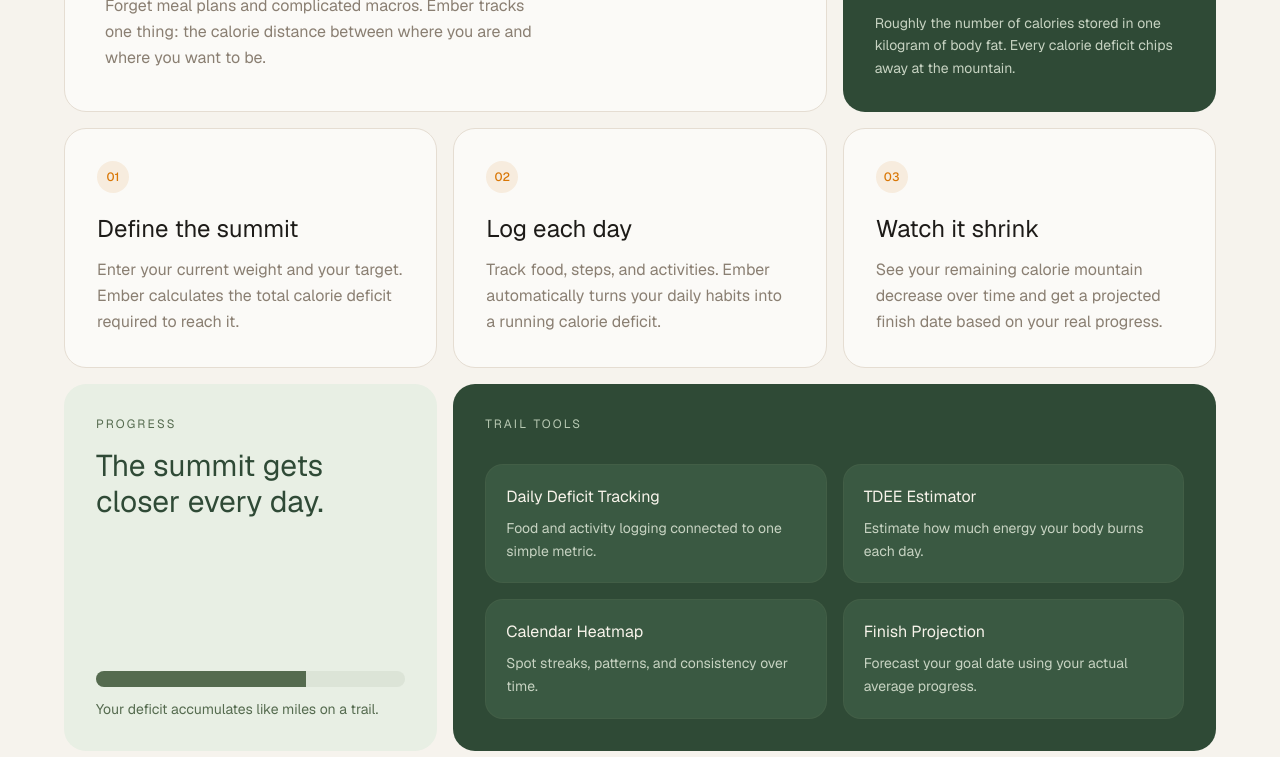
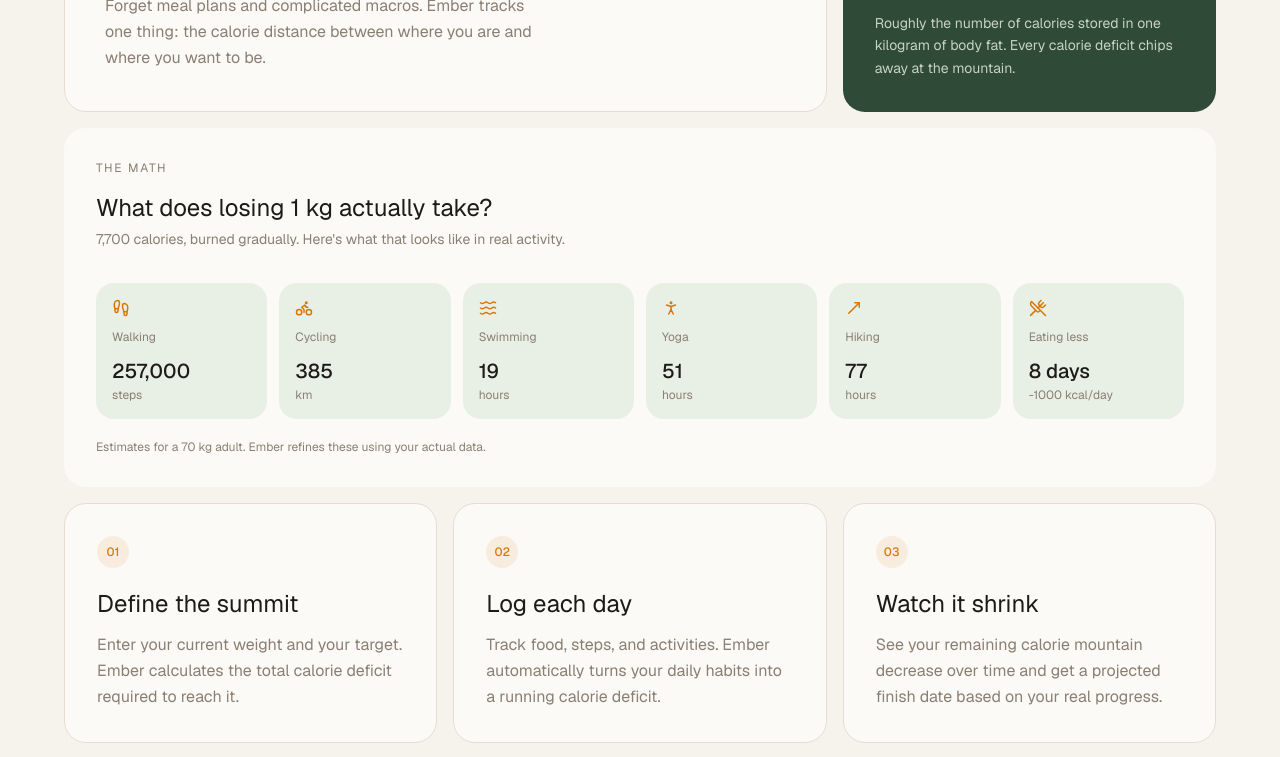
Before and after one commit to bhavv04/ember, a Next.js app: page / in a window 1280 px wide. Shown: the part 1220-1977 px from the top of the page. Built offline with nearby package versions, Linux system fonts and the light colour scheme; no server answers.

Commit message:
feat: add math card to howitworks page

```diff
--- a/src/app/globals.css
+++ b/src/app/globals.css
@@ -52,6 +52,7 @@
   --color-ember-secondary-page: var(--ember-secondary-page);
   --color-ember-card:         var(--ember-card);
   --color-ember-card-border:  var(--ember-card-border);
+  --color-ember-grid:         var(--ember-grid);
   --color-ember-ink:          var(--ember-ink);
   --color-ember-muted:        var(--ember-muted);
 
@@ -112,6 +113,7 @@
   --ember-card-border:  #e5ddd2;
   --ember-ink:          #1d1b18;
   --ember-muted:        #8a7f72;
+  --ember-grid:         #e5ddd2;   /* grid lines in math card, also used as dark border between light cards */
 
   /* Forest greens */
   --ember-forest:       #2f4a36;   /* dark panel bg, CTA bg           */
--- a/src/app/homepage/components/Navbar.tsx
+++ b/src/app/homepage/components/Navbar.tsx
@@ -37,7 +37,7 @@
         </Link>
 
         {/* Actions */}
-        <div className="flex items-center gap-1 pr-1">
+        <div className="flex items-center gap-1.5 pr-1">
           {!isLoaded ? (
             <div className="w-7 h-7 rounded-full bg-gray-200 animate-pulse" />
           ) : isSignedIn ? (
@@ -46,7 +46,7 @@
             <>
               <Link
                 href="/sign-in"
-                className="text-xs text-gray-500 hover:text-gray-800 transition-colors px-3 py-1.5"
+                className="text-xs bg-gray-100 hover:bg-gray-200 rounded-full transition-colors px-3 py-2"
               >
                 sign in
               </Link>
--- a/src/app/homepage/sections/HowItWorks.tsx
+++ b/src/app/homepage/sections/HowItWorks.tsx
@@ -2,7 +2,18 @@
 
 import Link from "next/link"
 import { useUser } from "@clerk/nextjs"
+import { Footprints, Waves, Bike, UtensilsCrossed, MoveUpRight, PersonStanding } from "lucide-react"
 
+const CALORIES_PER_KG = 7700
+
+const ACTIVITIES = [
+  { Icon: Footprints,      activity: "Walking",      value: "257,000", unit: "steps"           },
+  { Icon: Bike,            activity: "Cycling",      value: "385",     unit: "km"              },
+  { Icon: Waves,           activity: "Swimming",     value: "19",      unit: "hours"           },
+  { Icon: PersonStanding,  activity: "Yoga",         value: "51",      unit: "hours"           },
+  { Icon: MoveUpRight,     activity: "Hiking",       value: "77",      unit: "hours"           },
+  { Icon: UtensilsCrossed, activity: "Eating less", value: "8 days", unit: "-1000 kcal/day" },
+]
 export default function HowItWorks() {
   const { isSignedIn } = useUser()
 
@@ -62,6 +73,36 @@
               Every calorie deficit chips away at the mountain.
             </p>
           </div>
+
+          {/* The Math Card */}
+        <div className="lg:col-span-3 bg-ember-card rounded-3xl p-8">
+        <p className="uppercase tracking-[0.15em] text-xs text-ember-muted mb-4">
+            The Math
+        </p>
+        <h3 className="text-2xl text-ember-ink mb-1">
+            What does losing 1 kg actually take?
+        </h3>
+        <p className="text-ember-muted leading-relaxed mb-8 max-w-lg text-sm">
+            {CALORIES_PER_KG.toLocaleString()} calories, burned gradually. Here's what that looks like in real activity.
+        </p>
+
+        <div className="grid grid-cols-2 sm:grid-cols-3 lg:grid-cols-6 rounded-2xl gap-3">
+        {ACTIVITIES.map(({ Icon, activity, value, unit }) => (
+            <div key={activity} className="p-4 flex flex-col gap-3 bg-ember-forest-pale rounded-2xl">
+                <Icon size={18} className="text-ember-amber" strokeWidth={2} />
+                <p className="text-ember-muted text-xs">{activity}</p>
+                <div className="mt-auto">
+                <p className="text-ember-ink text-xl font-medium">{value}</p>
+                <p className="text-ember-muted text-xs mt-0.5">{unit}</p>
+                </div>
+            </div>
+            ))}
+        </div>
+
+        <p className="text-xs text-ember-muted mt-5">
+            Estimates for a 70 kg adult. Ember refines these using your actual data.
+        </p>
+        </div>
 
           {/* Step 1 */}
           <div className="bg-ember-card border border-ember-card-border rounded-3xl p-8">
```
Also changed, not shown: public/ember.png (deleted).
